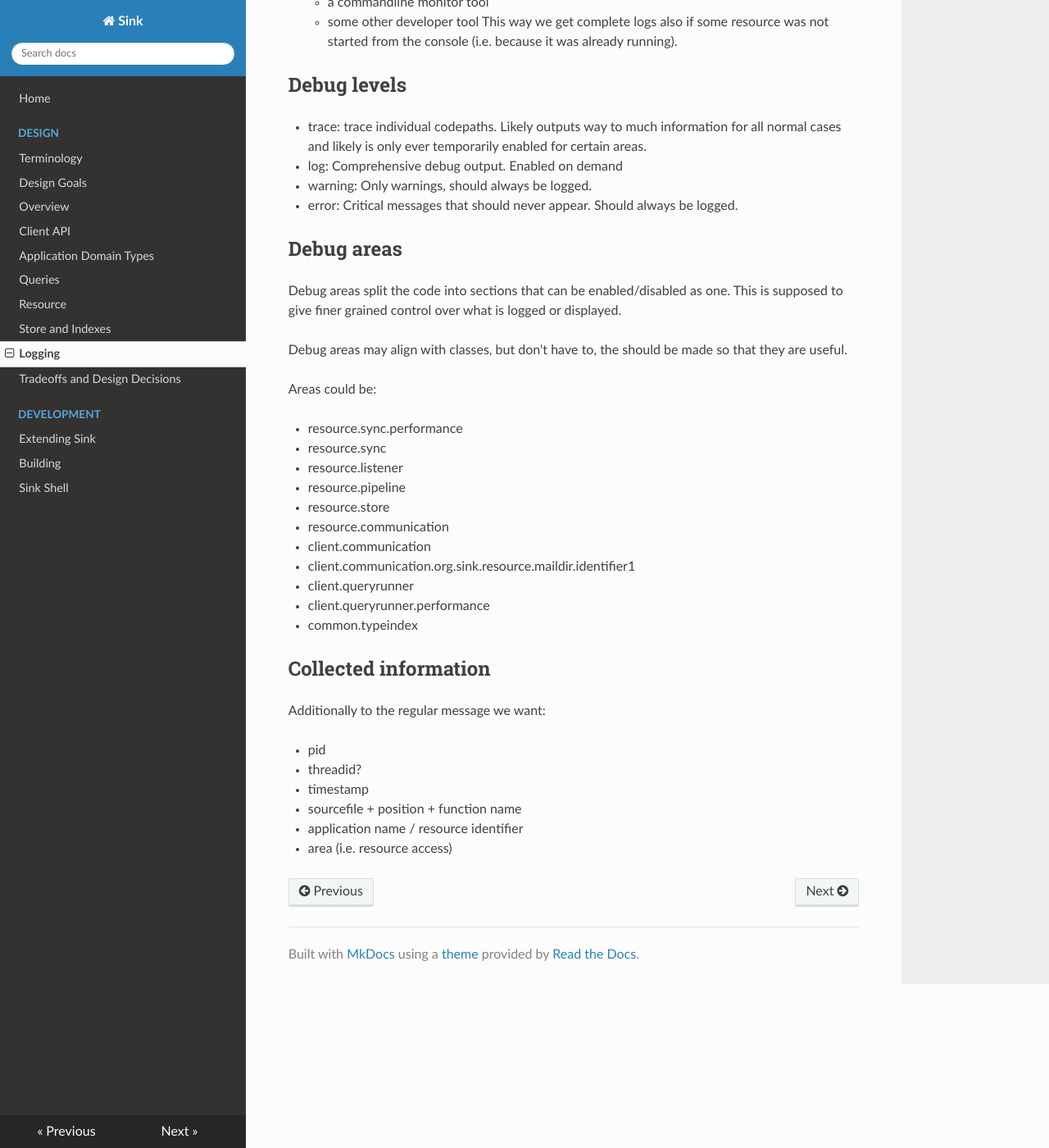
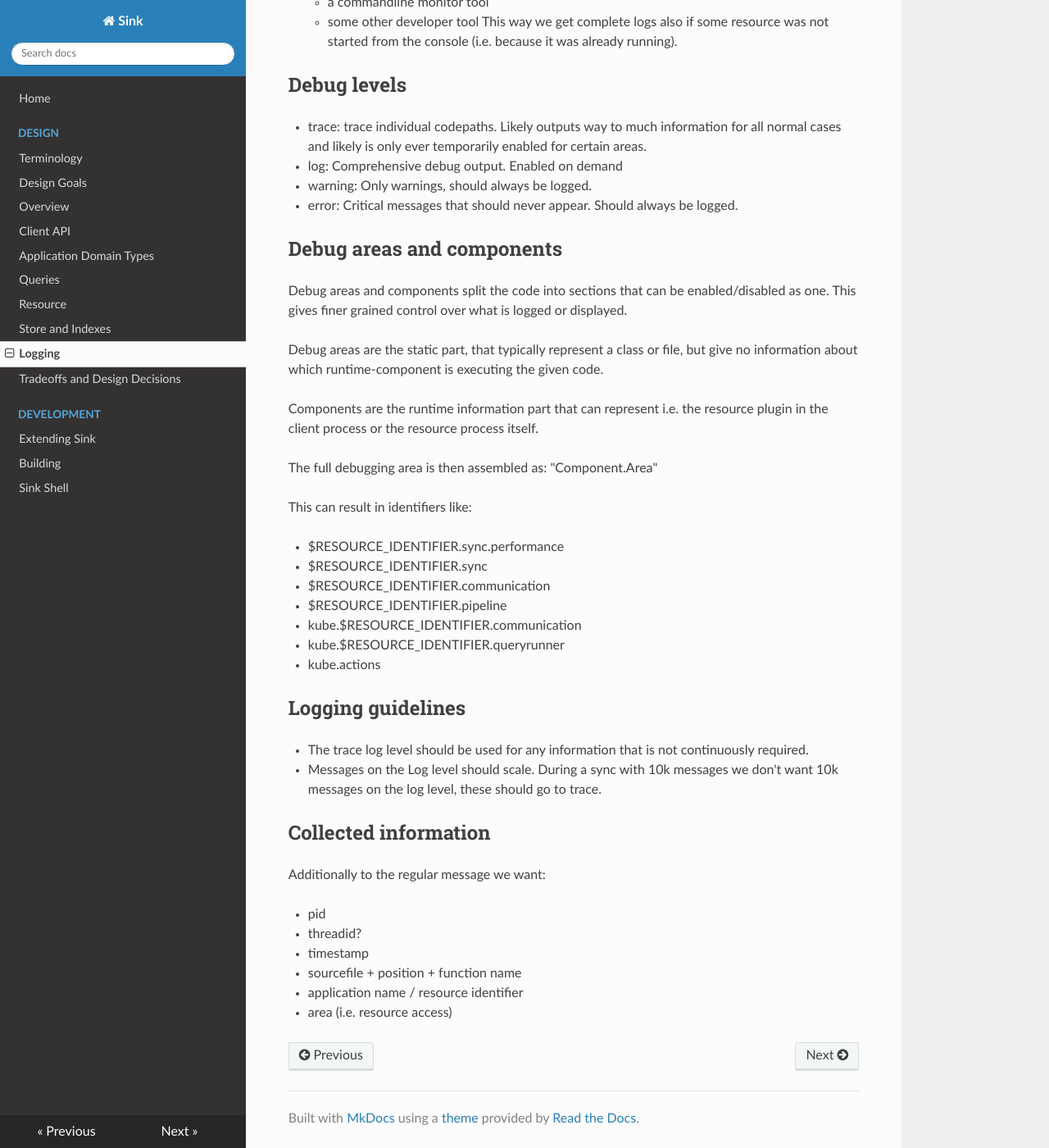
Before and after one commit to KDE/sink, an MkDocs documentation site: the page built from docs/logging.md, in a window 1280 px wide and 1400 px high, scrolled down 596 px. Shown: the whole window at 82% size. Built offline with MkDocs 1.6.1, drawn with Linux system fonts in a browser that asks for light colours; nearby versions of some CDN libraries; old or Windows-style settings are respelled for this version of MkDocs.

Commit message:
Debug output

```diff
--- a/docs/logging.md
+++ b/docs/logging.md
@@ -18,25 +18,28 @@ This way we get complete logs also if some resource was not started from the con
 * warning: Only warnings, should always be logged.
 * error: Critical messages that should never appear. Should always be logged.
 
-## Debug areas
-Debug areas split the code into sections that can be enabled/disabled as one.
-This is supposed to give finer grained control over what is logged or displayed.
+## Debug areas and components
+Debug areas and components split the code into sections that can be enabled/disabled as one. This gives finer grained control over what is logged or displayed.
 
-Debug areas may align with classes, but don't have to, the should be made so that they are useful.
+Debug areas are the static part, that typically represent a class or file, but give no information about which runtime-component is executing the given code.
 
-Areas could be:
+Components are the runtime information part that can represent i.e. the resource plugin in the client process or the resource process itself.
 
-* resource.sync.performance
-* resource.sync
-* resource.listener
-* resource.pipeline
-* resource.store
-* resource.communication
-* client.communication
-* client.communication.org.sink.resource.maildir.identifier1
-* client.queryrunner
-* client.queryrunner.performance
-* common.typeindex
+The full debugging area is then assembled as: "Component.Area"
+
+This can result in identifiers like:
+
+* $RESOURCE_IDENTIFIER.sync.performance
+* $RESOURCE_IDENTIFIER.sync
+* $RESOURCE_IDENTIFIER.communication
+* $RESOURCE_IDENTIFIER.pipeline
+* kube.$RESOURCE_IDENTIFIER.communication
+* kube.$RESOURCE_IDENTIFIER.queryrunner
+* kube.actions
+
+## Logging guidelines
+* The trace log level should be used for any information that is not continuously required.
+* Messages on the Log level should scale. During a sync with 10k messages we don't want 10k messages on the log level, these should go to trace.
 
 ## Collected information
 Additionally to the regular message we want:
```
Also changed, not shown: 2 other files.
